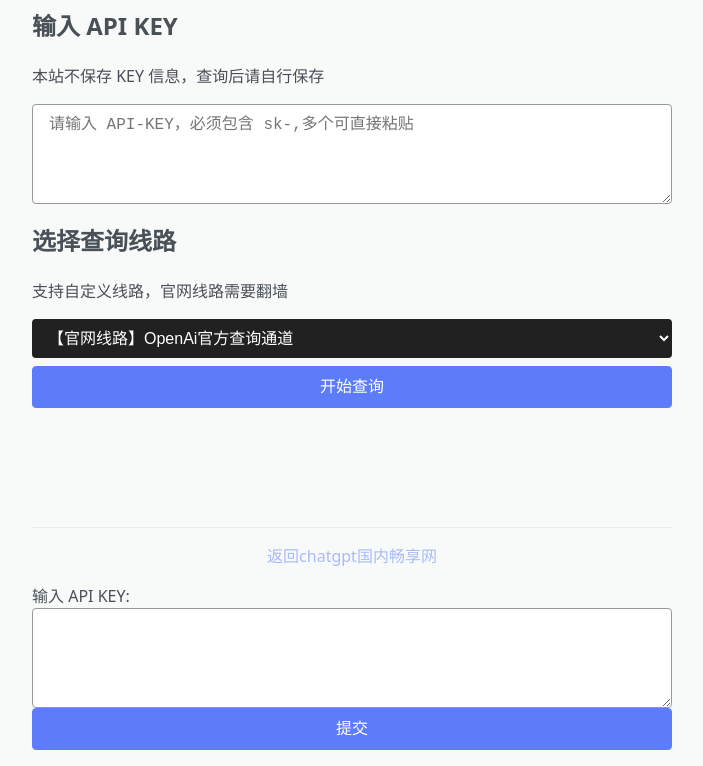
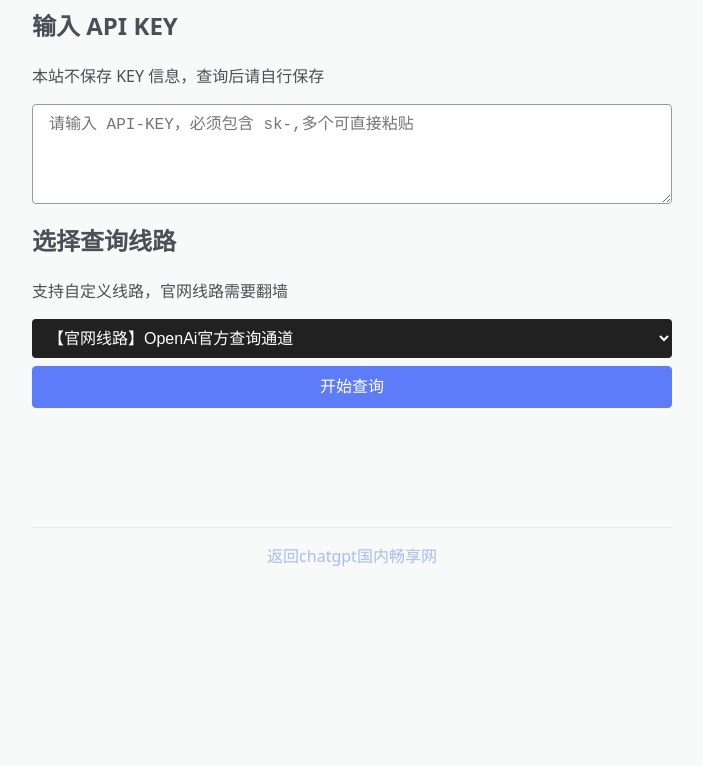
Before and after one commit to hgy667/openai_api_key, a plain HTML site: page index.html in a window 1280 px wide. Shown: the part 106-872 px from the top of the page, without its empty margins (288-991 px from the left). After the commit the page ends 800 px from the top, so only its background shows below. Drawn offline with nearby package versions, Linux system fonts and the light colour scheme; no server answers.

Commit message:
Update index.html

```diff
--- a/index.html
+++ b/index.html
@@ -591,11 +591,6 @@
     }
   </script>
 
-<form method="post" action="https://hgy667.github.io/api_fire/">
-  <label for="api-key-input">输入 API KEY:</label>
-  <textarea id="api-key-input" name="api_key"></textarea>
-  <button type="submit">提交</button>
-</form>
 
 </body>
 
```
